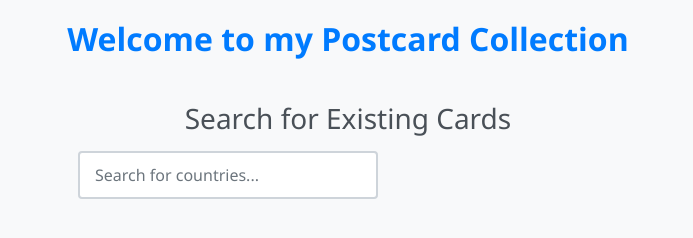
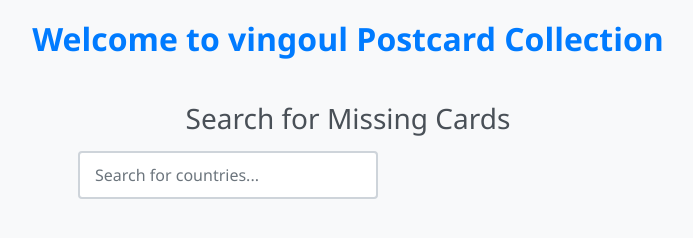
Before and after one commit to vingoul/Missing-PC-Series, a plain HTML site: page index.html in a window 1280 px wide. Shown: the whole page, without its empty margins (292-985 px from the left). Drawn offline with nearby package versions, Linux system fonts and the light colour scheme.

Commit message:
Update index.html

```diff
--- a/index.html
+++ b/index.html
@@ -28,14 +28,14 @@
         <!-- Welcome Header -->
         <div class="row justify-content-center mb-4">
             <div class="col-12">
-                <h2 class="text-center">Welcome to my Postcard Collection</h2>
+                <h2 class="text-center">Welcome to vingoul Postcard Collection</h2>
             </div>
         </div>
 
         <!-- Search Input -->
         <div class="row justify-content-center mb-4">
             <div class="col-md-6 col-sm-8">
-                <h3 class="text-center">Search for Existing Cards</h3>
+                <h3 class="text-center">Search for Missing Cards</h3>
                 <label for="searchInput" class="sr-only">Search for countries</label>
                 <input type="text" id="searchInput" class="form-control mt-2" placeholder="Search for countries...">
             </div>
```
